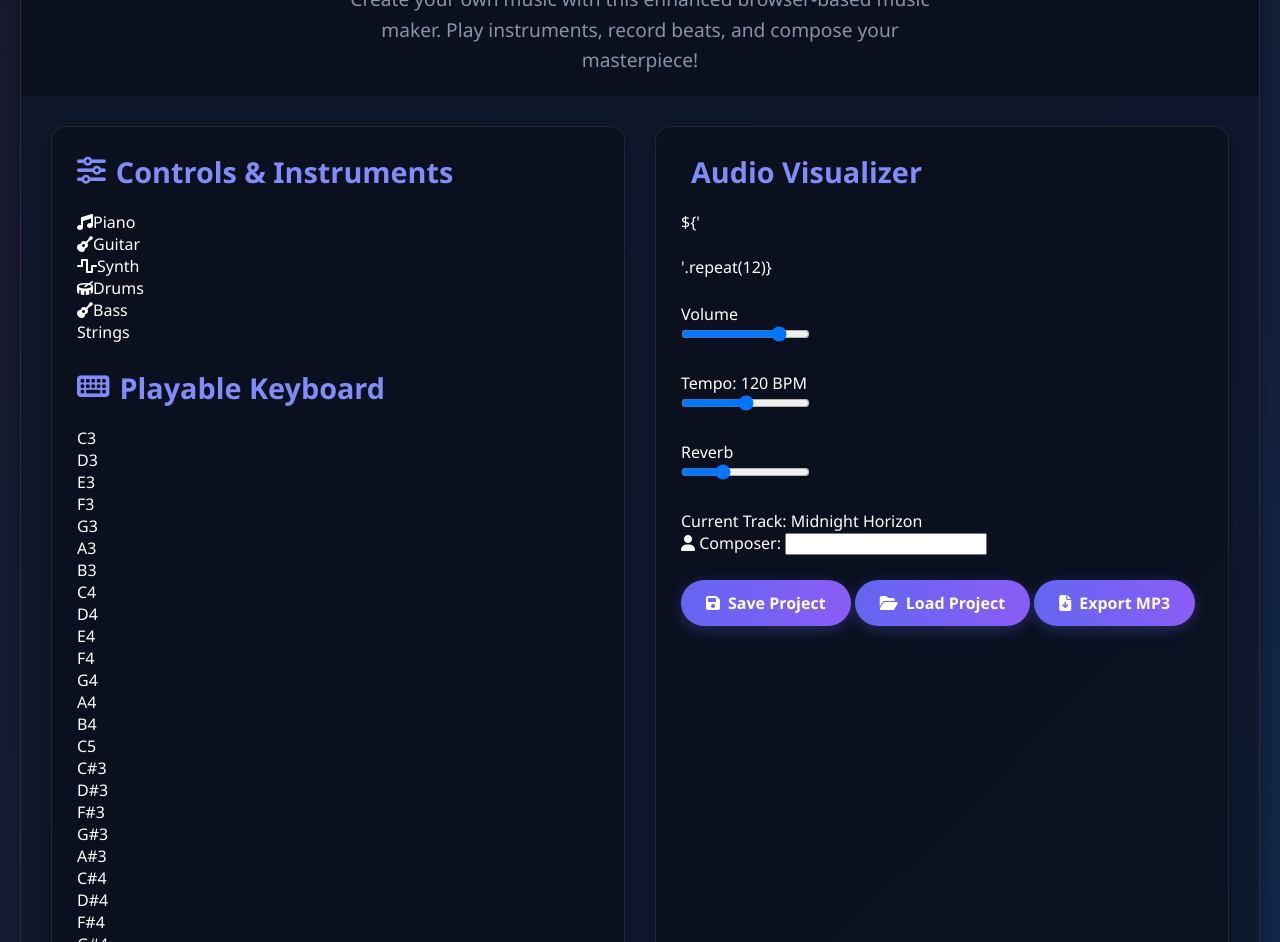
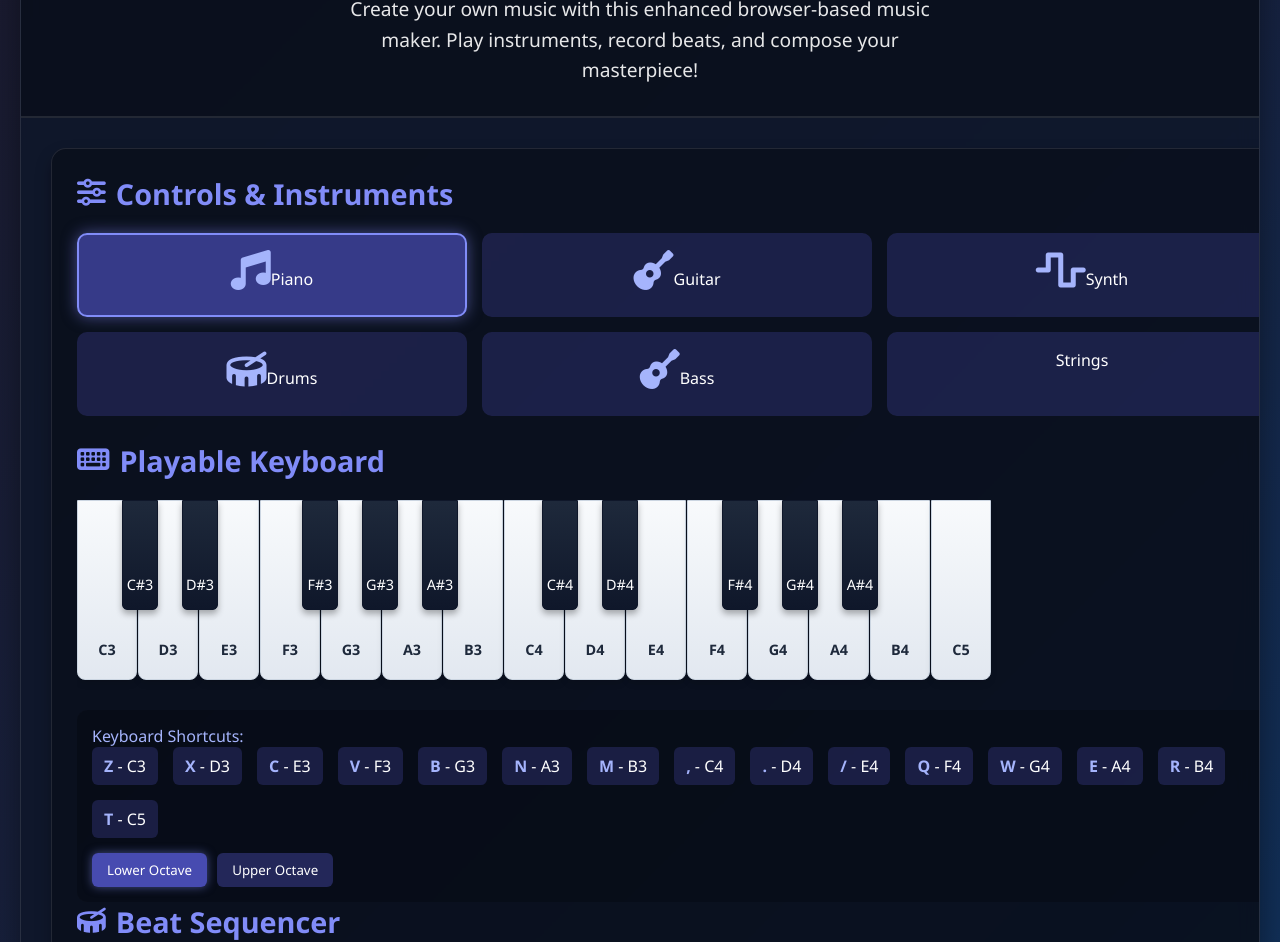
Before and after one commit to Sienna-it/SnakeCharmer, a plain HTML site: page index.html in a window 1280 px wide. Shown: the part 143-1085 px from the top of the page. Drawn offline with Linux system fonts and the light colour scheme.

Commit message:
Update styles.css

```diff
--- a/styles.css
+++ b/styles.css
@@ -1,181 +1,117 @@
-/* Reset & Base Styles */
-* {
-  margin: 0;
-  padding: 0;
-  box-sizing: border-box;
-  font-family: 'Segoe UI', Tahoma, Geneva, Verdana, sans-serif;
-}
+/* Reset & Base */
+* { margin:0; padding:0; box-sizing:border-box; font-family: 'Segoe UI', sans-serif; }
+body { background: linear-gradient(135deg,#1a1a2e,#16213e,#0f3460); color:#fff;
+       min-height:100vh; display:flex;justify-content:center;align-items:center;
+       padding:20px; }
+.container { max-width:1400px; width:100%; background:rgba(15,23,42,0.85);
+              border-radius:20px; overflow:hidden; box-shadow:0 15px 30px rgba(0,0,0,0.4);
+              backdrop-filter:blur(10px); border:1px solid rgba(255,255,255,0.1); }
+header { text-align:center; padding:30px; background:rgba(0,0,0,0.3);
+         border-bottom:2px solid rgba(255,255,255,0.1); }
+h1 { font-size:3.5rem; margin-bottom:10px;
+     background:linear-gradient(to right,#ff9a9e,#fad0c4,#a1c4fd);
+     -webkit-background-clip:text; -webkit-text-fill-color:transparent;
+     text-shadow:0 2px 4px rgba(0,0,0,0.2); }
+.subtitle { font-size:1.2rem; opacity:0.9; max-width:600px; margin:0 auto; line-height:1.6; }
 
-body {
-  background: linear-gradient(135deg, #1a1a2e 0%, #16213e 50%, #0f3460 100%);
-  color: #fff;
-  min-height: 100vh;
-  display: flex;
-  justify-content: center;
-  align-items: center;
-  padding: 20px;
-}
+/* Layout */
+.main-content { display:grid; grid-template-columns:1fr 1fr; gap:30px; padding:30px; }
+@media (max-width:900px) { .main-content { grid-template-columns:1fr; } }
+.panel { background:rgba(0,0,0,0.3); border-radius:15px; padding:25px;
+         box-shadow:0 8px 16px rgba(0,0,0,0.3); border:1px solid rgba(255,255,255,0.1);
+         margin-bottom:20px; }
+.panel-title { font-size:1.8rem; margin-bottom:20px; color:#818cf8;
+                display:flex; align-items:center; gap:10px; }
 
-.container {
-  max-width: 1400px;
-  width: 100%;
-  background: rgba(15, 23, 42, 0.85);
-  border-radius: 20px;
-  overflow: hidden;
-  box-shadow: 0 15px 30px rgba(0, 0, 0, 0.4);
-  backdrop-filter: blur(10px);
-  border: 1px solid rgba(255, 255, 255, 0.1);
-}
+/* Instruments */
+.instrument-selector { display:grid; grid-template-columns:repeat(3,1fr);
+                       gap:15px; margin-bottom:25px; }
+.instrument { background:rgba(99,102,241,0.2); border-radius:10px; padding:15px;
+               text-align:center; cursor:pointer; transition:all .3s ease;
+               border:2px solid transparent; }
+.instrument.active { background:rgba(99,102,241,0.5);
+                     border-color:#818cf8; box-shadow:0 0 15px rgba(129,140,248,.5); }
+.instrument:hover { transform:translateY(-5px); background:rgba(99,102,241,0.3);
+                    border-color:rgba(99,102,241,0.5); }
+.instrument i { font-size:2.5rem; margin-bottom:10px; color:#a5b4fc; }
 
-header, footer {
-  text-align: center;
-  padding: 20px 30px;
-  background: rgba(0, 0, 0, 0.3);
-  font-size: 0.9rem;
-  color: #94a3b8;
-}
+/* Keyboard */
+.keyboard-container { overflow-x:auto; padding-bottom:10px; margin:20px 0; }
+.keyboard-keys { display:flex; min-width:1200px; position:relative; }
+.white-keys { display:flex; z-index:1; }
+.white-key { width:60px; height:180px; background:linear-gradient(to bottom,#f8fafc,#e2e8f0);
+             border-radius:0 0 8px 8px; display:flex; justify-content:center;
+             align-items:flex-end; padding-bottom:15px; cursor:pointer; transition:all .1s ease;
+             color:#1e293b; font-weight:bold; box-shadow:0 4px 6px rgba(0,0,0,.1);
+             border:1px solid #cbd5e1; margin-right:1px; }
+.white-key:last-child { margin-right:0; }
+.white-key:hover { background:linear-gradient(to bottom,#fff,#f1f5f9); }
+.white-key.playing, .white-key:active { transform:scale(.98);
+                                         background:linear-gradient(to bottom,#c7d2fe,#a5b4fc);
+                                         box-shadow:0 2px 4px rgba(0,0,0,.1); }
+.black-keys { position:absolute; top:0; left:0; height:110px; width:100%;
+              display:flex; pointer-events:none; z-index:2; }
+.black-key { width:36px; height:110px; background:linear-gradient(to bottom,#1e293b,#0f172a);
+             border-radius:0 0 5px 5px; position:absolute; cursor:pointer;
+             transition:all .1s ease; box-shadow:0 4px 6px rgba(0,0,0,.3);
+             border:1px solid #0f172a; pointer-events:auto; display:flex;
+             justify-content:center; align-items:flex-end; padding-bottom:10px; z-index:3; }
+.black-key:hover { background:linear-gradient(to bottom,#334155,#1e293b); }
+.black-key.playing, .black-key:active { transform:scale(.98);
+                                         background:linear-gradient(to bottom,#475569,#334155);
+                                         box-shadow:0 2px 4px rgba(0,0,0,.3); }
+.key-label { font-size:.9rem; margin-bottom:5px; pointer-events:none; }
 
-footer {
-  border-top: 1px solid rgba(255, 255, 255, 0.1);
-}
+/* Beat Sequencer */
+.beat-grid { display:grid; grid-template-columns:repeat(8,1fr); gap:8px; margin:20px 0; }
+.beat-cell { background:rgba(30,41,59,0.7); height:80px; border-radius:8px;
+             cursor:pointer; transition:all .2s ease; border:2px solid rgba(255,255,255,0.1); }
+.beat-cell.active { background:rgba(79,70,229,.8); transform:scale(1.05);
+                    box-shadow:0 0 15px rgba(99,102,241,.7); }
+.beat-cell.active.drum   { background:rgba(239,68,68,.8); }
+.beat-cell.active.snare  { background:rgba(16,185,129,.8); }
+.beat-cell.active.hihat  { background:rgba(245,158,11,.8); }
 
-h1 {
-  font-size: 3.5rem;
-  margin-bottom: 10px;
-  background: linear-gradient(to right, #ff9a9e, #fad0c4, #a1c4fd);
-  -webkit-background-clip: text;
-  -webkit-text-fill-color: transparent;
-  text-shadow: 0 2px 4px rgba(0, 0, 0, 0.2);
-}
+/* Controls & Visualizer */
+.controls { display:flex; gap:15px; flex-wrap:wrap; margin:25px 0; }
+.extra { margin-top:10px; }
+.btn { background:linear-gradient(to right,#6366f1,#8b5cf6); color:#fff;
+       border:none; padding:12px 25px; border-radius:50px; cursor:pointer;
+       font-weight:bold; transition:all .3s ease; display:inline-flex;
+       align-items:center; gap:8px; box-shadow:0 4px 15px rgba(99,102,241,.3); }
+.btn-play { background:linear-gradient(to right,#10b981,#34d399); }
+.btn-stop { background:linear-gradient(to right,#ef4444,#f87171); }
+.btn-record{ background:linear-gradient(to right,#ec4899,#f472b6); }
+.btn:hover { transform:translateY(-3px); box-shadow:0 6px 20px rgba(99,102,241,.4); }
+.btn:active{ transform:translateY(1px); }
 
-.subtitle {
-  font-size: 1.2rem;
-  opacity: 0.9;
-  max-width: 600px;
-  margin: 0 auto;
-  line-height: 1.6;
-}
+.visualizer { height:150px; background:rgba(0,0,0,0.2); border-radius:10px;
+               margin:25px 0; overflow:hidden; position:relative; }
+.visualizer-bars { display:flex; align-items:flex-end;
+                   justify-content:space-around; height:100%; padding:10px; }
+.bar { width:12px; background:linear-gradient(to top,#818cf8,#c7d2fe);
+       border-radius:6px 6px 0 0; transition:height .1s ease; }
 
-.main-content {
-  display: grid;
-  grid-template-columns: 1fr 1fr;
-  gap: 30px;
-  padding: 30px;
-}
+.control-group { margin-bottom:15px; }
+.control-title { font-size:1.1rem; margin-bottom:8px; color:#a5b4fc; }
+.slider { width:100%; height:10px; appearance:none; background:rgba(100,116,139,0.5);
+          border-radius:5px; outline:none; }
+.slider::-webkit-slider-thumb{ appearance:none; width:20px; height:20px;
+                              border-radius:50%; background:#818cf8;
+                              cursor:pointer; box-shadow:0 0 5px rgba(0,0,0,.3); }
 
-@media (max-width: 900px) {
-  .main-content {
-    grid-template-columns: 1fr;
-  }
-}
+.keyboard-guide, .track-info { background:rgba(0,0,0,0.2); border-radius:10px;
+                               padding:15px; margin-top:15px; }
+.guide-title, .highlight { color:#a5b4fc; }
+.highlight { font-weight:bold; }
+.key-mappings{ display:flex; flex-wrap:wrap; gap:15px; }
+.key-map { background:rgba(99,102,241,0.2); padding:8px 12px; border-radius:6px; }
+.octave-toggle { display:flex; gap:10px; margin-top:15px; }
+.octave-btn { background:rgba(99,102,241,0.3); color:#fff; border:none;
+              padding:8px 15px; border-radius:6px; cursor:pointer; transition:all .2s ease; }
+.octave-btn.active { background:rgba(99,102,241,0.7);
+                     box-shadow:0 0 10px rgba(129,140,248,.5); }
+.octave-btn:hover { background:rgba(99,102,241,0.5); }
 
-.panel {
-  background: rgba(0, 0, 0, 0.3);
-  border-radius: 15px;
-  padding: 25px;
-  box-shadow: 0 8px 16px rgba(0, 0, 0, 0.3);
-  border: 1px solid rgba(255, 255, 255, 0.1);
-}
-
-.panel-title {
-  font-size: 1.8rem;
-  margin-bottom: 20px;
-  color: #818cf8;
-  display: flex;
-  align-items: center;
-  gap: 10px;
-}
-
-.instrument-selector,
-.keyboard-container,
-.keyboard-guide,
-.beat-grid,
-.controls,
-.visualizer,
-.control-group,
-.track-info {
-  margin-bottom: 25px;
-}
-
-/* Bugfix: fixed overflowing beat-cells */
-.beat-grid {
-  display: grid;
-  grid-template-columns: repeat(8, 1fr);
-  gap: 8px;
-}
-
-.beat-cell {
-  background: rgba(30, 41, 59, 0.7);
-  height: 80px;
-  border-radius: 8px;
-  cursor: pointer;
-  transition: all 0.2s ease;
-  border: 2px solid rgba(255, 255, 255, 0.1);
-}
-
-.beat-cell.active {
-  background: rgba(79, 70, 229, 0.8);
-  transform: scale(1.05);
-  box-shadow: 0 0 15px rgba(99, 102, 241, 0.7);
-}
-
-.beat-cell.active.drum { background: rgba(239, 68, 68, 0.8); }
-.beat-cell.active.snare { background: rgba(16, 185, 129, 0.8); }
-.beat-cell.active.hihat { background: rgba(245, 158, 11, 0.8); }
-
-.btn {
-  background: linear-gradient(to right, #6366f1, #8b5cf6);
-  color: white;
-  border: none;
-  padding: 12px 25px;
-  border-radius: 50px;
-  cursor: pointer;
-  font-size: 1rem;
-  font-weight: bold;
-  transition: all 0.3s ease;
-  display: inline-flex;
-  align-items: center;
-  gap: 8px;
-  box-shadow: 0 4px 15px rgba(99, 102, 241, 0.3);
-}
-
-.btn:hover {
-  transform: translateY(-3px);
-  box-shadow: 0 6px 20px rgba(99, 102, 241, 0.4);
-}
-
-.btn:active {
-  transform: translateY(1px);
-}
-
-.btn-play { background: linear-gradient(to right, #10b981, #34d399); }
-.btn-stop { background: linear-gradient(to right, #ef4444, #f87171); }
-.btn-record { background: linear-gradient(to right, #ec4899, #f472b6); }
-
-/* Minor fix: better spacing and scroll behavior */
-.keyboard-container {
-  overflow-x: auto;
-  padding-bottom: 10px;
-}
-
-/* Additional elements to be included in future CSS as needed */
-
-.highlight {
-  color: #818cf8;
-  font-weight: bold;
-}
-
-.pulse {
-  width: 15px;
-  height: 15px;
-  border-radius: 50%;
-  background: #ef4444;
-  box-shadow: 0 0 0 0 rgba(239, 68, 68, 0.7);
-  animation: pulse 1.5s infinite;
-}
-
-@keyframes pulse {
-  0% { box-shadow: 0 0 0 0 rgba(239, 68, 68, 0.7); }
-  70% { box-shadow: 0 0 0 10px rgba(239, 68, 68, 0); }
-  100% { box-shadow: 0 0 0 0 rgba(239, 68, 68, 0); }
-}
+footer { text-align:center; padding:20px; background:rgba(0,0,0,0.3);
+         border-top:1px solid rgba(255,255,255,0.1); font-size:.9rem; color:#94a3b8; }
```
